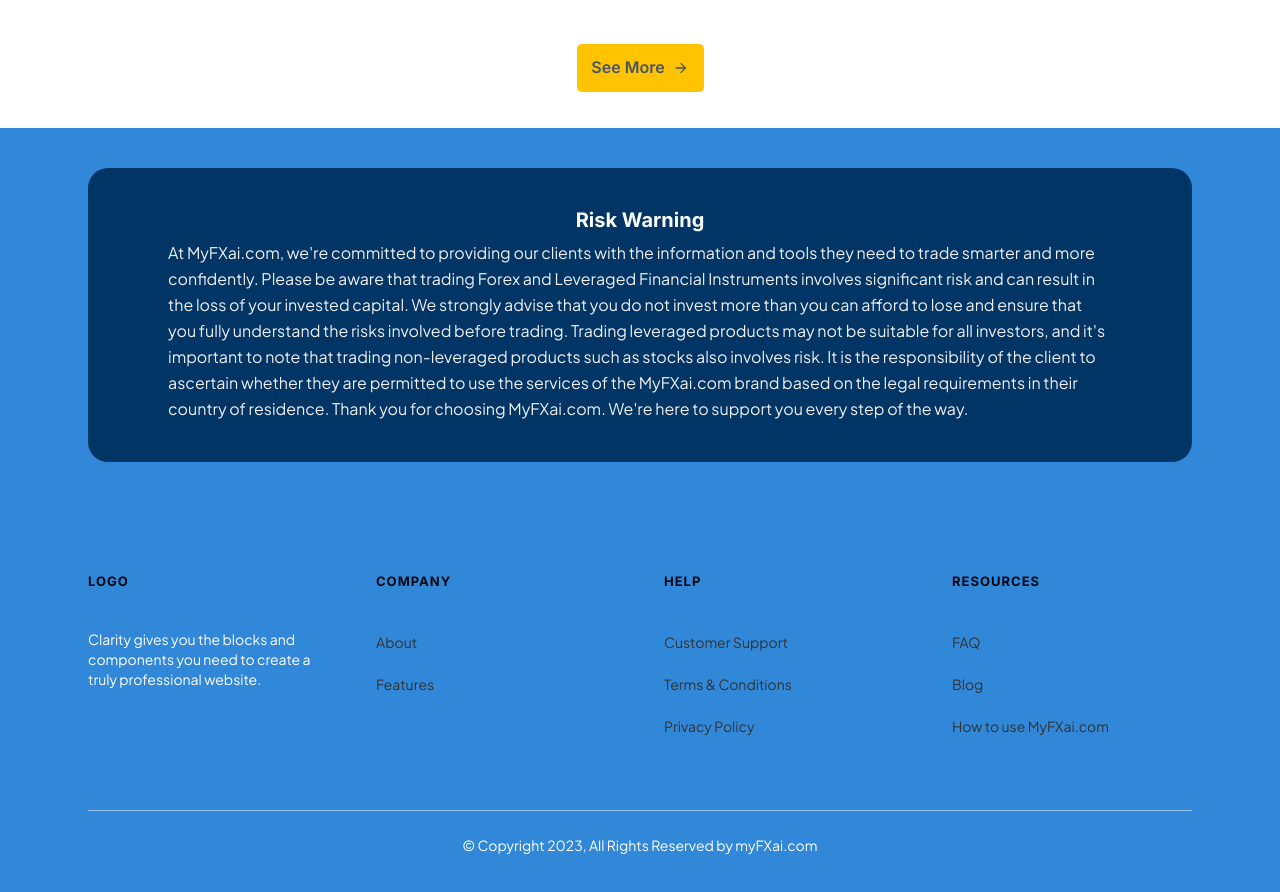
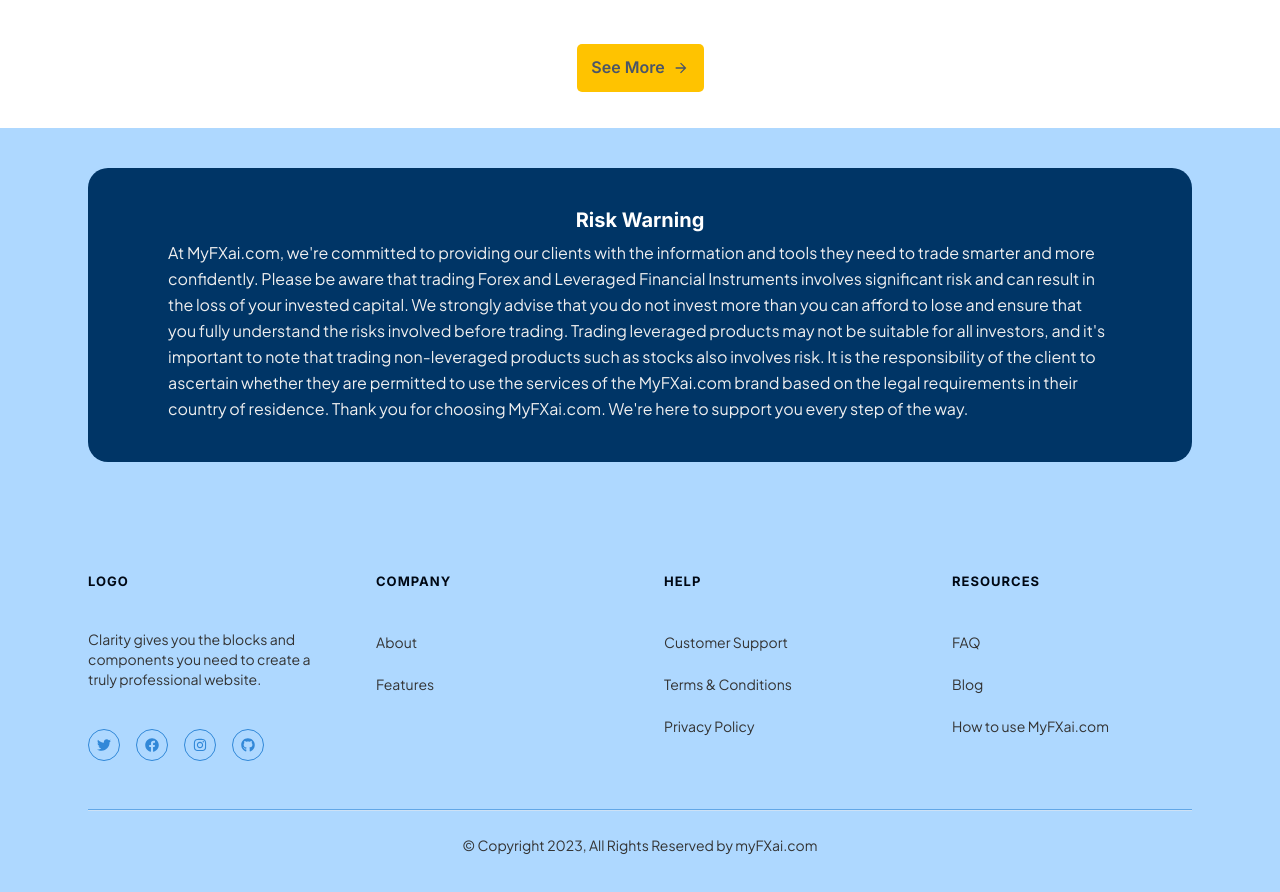
Before and after one commit to AyoMoses1/myfxai, a React (Create React App) app: page / in a window 1280 px wide. Shown: the part 4460-5352 px from the top of the page. Built offline with nearby package versions, Linux system fonts and the light colour scheme.

Commit message:
Make some corrections

```diff
--- a/src/common/Footer.tsx
+++ b/src/common/Footer.tsx
@@ -18,7 +18,7 @@
 
 function Footer() {
   const { colorMode } = useColorMode();
-  const bgColor = colorMode === 'dark' ? 'primary.light' : 'lightBlue';
+  const bgColor = colorMode === 'dark' ? 'primary.light' : 'lighterBlue';
   const linkColor = colorMode === 'dark' ? 'textWhite' : 'primary.light';
   const textColor = colorMode === 'dark' ? 'textWhite' : 'primary.light';
 
--- a/src/theme/components/Text.tsx
+++ b/src/theme/components/Text.tsx
@@ -59,7 +59,7 @@
       lineHeight: 5,
       color: props.colorMode === 'dark'
       ? props.theme.colors.textWhite
-      : props.theme.colors.grey1,
+      : props.theme.colors.gray1,
     }),
     faqQuestion: (props: StyleFunctionProps) => ({
       fontWeight: 600,
```
